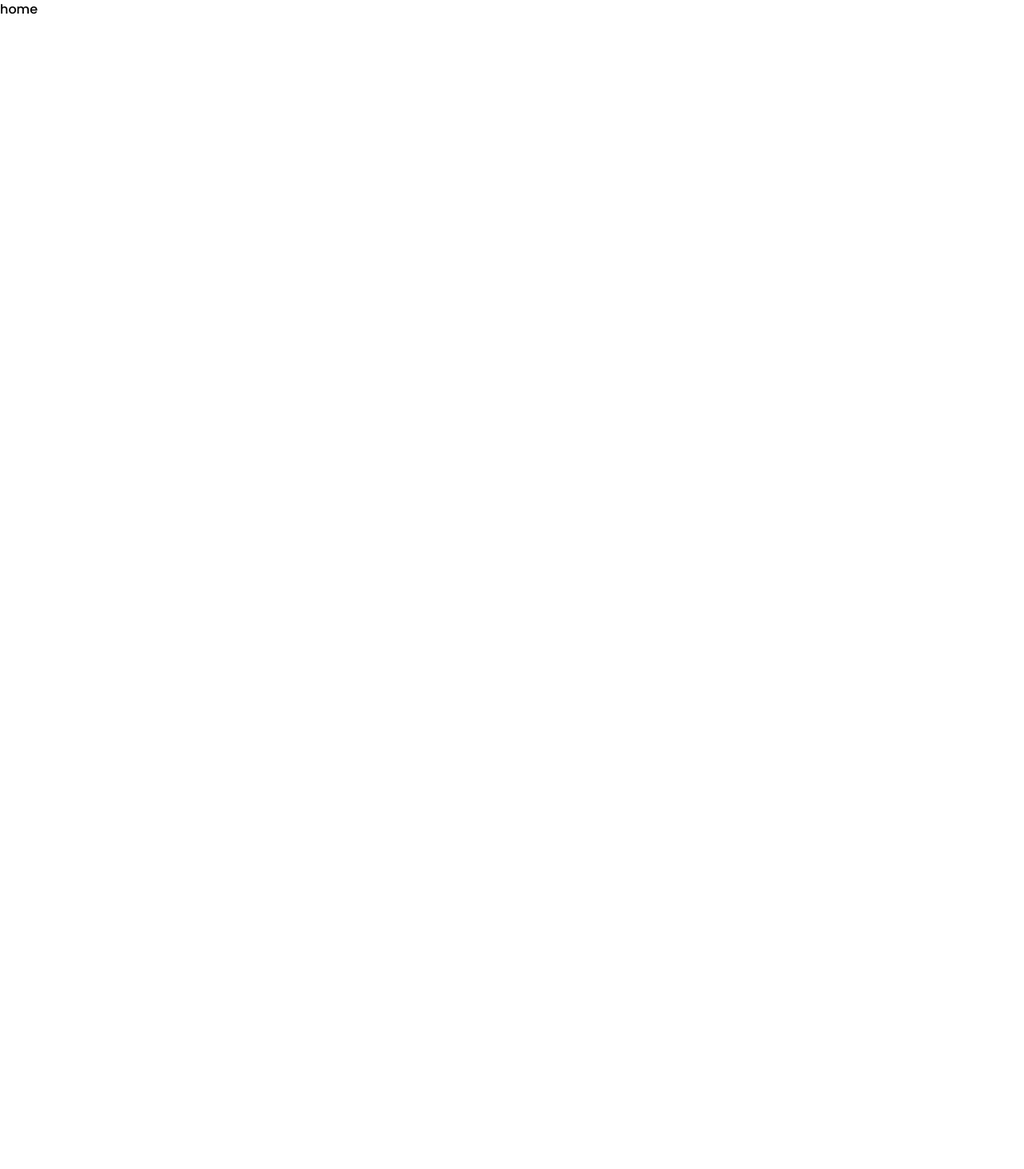
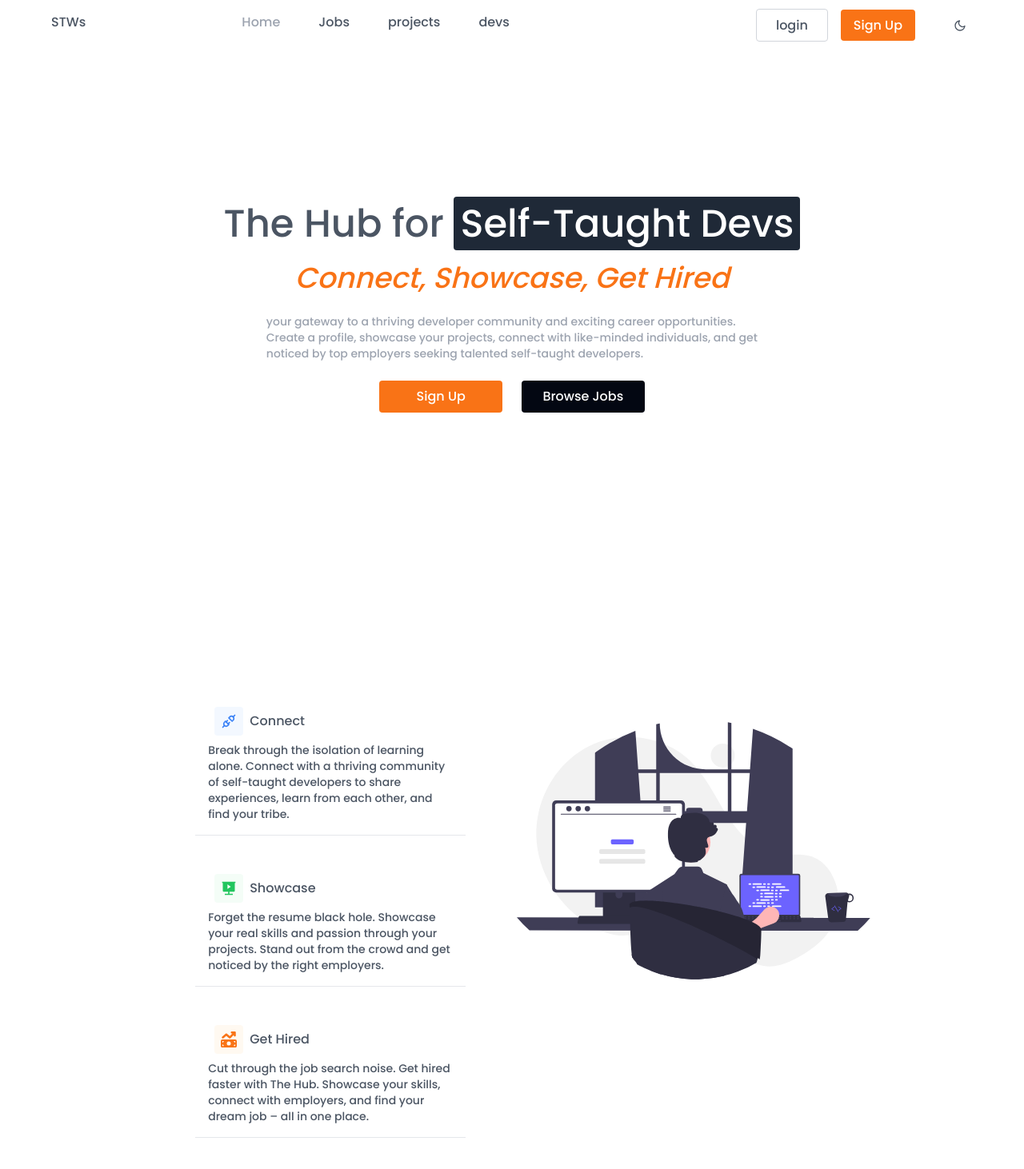
Before and after one commit to brahim-driouch/self_taught_devs, a Next.js app: page / in a window 1280 px wide. Shown: the top 1462 px of the page at 80% size. Before the commit the page ends 800 px from the top, so only its background shows below. Built offline with nearby package versions, Linux system fonts and the light colour scheme.

Commit message:
working on landing page

```diff
--- a/app/_components/common/ThemeSwithcher.tsx
+++ b/app/_components/common/ThemeSwithcher.tsx
@@ -1,14 +1,24 @@
+"use client"
 import { useTheme } from 'next-themes'
+import { useEffect, useState } from 'react'
 import { FiMoon, FiSun } from 'react-icons/fi'
 
 const ThemeSwithcher = () => {
   const { theme, setTheme } = useTheme()
+  const [mounted,setMounted]=useState(false)
 
+
+  useEffect(()=>setMounted(true),[])
+
+  if(!mounted) return <span className='w-8 h-8 rounded-full'></span>
   return (
-    <div>
-      The current theme is: {theme}
-      <FiSun onClick={() => setTheme('light')}/>
-      <FiMoon onClick={() => setTheme('dark')}/>
+    <div className='w-8  h-8 flex justify-center items-center'>
+      {
+      theme === "dark" ? <FiSun onClick={() => setTheme('light')}/>
+      :  <FiMoon onClick={() => setTheme('dark')}/>
+      }
+
+
     </div>
   )
 }
--- /dev/null
+++ b/app/_components/common/topBar/AuthLinks.tsx
@@ -0,0 +1,26 @@
+
+import { authLinks } from "@/constants/navlinks"
+import Link from "next/link"
+const AuthLinks = () => {
+
+    const isRegisterLinks=(name:string):boolean=>{
+        return name === "Sign Up"
+
+    }
+
+  return (
+   <ul className="flex gap-4 justify-end">
+    {
+    authLinks.map((link)=>(
+        <li className="">
+            <Link href={link.path} className={`${isRegisterLinks(link.name) ? "bg-orange-500 text-white  hover:bg-orange-600 px-4": " px-6 border border-gray-300  dark:border-gray-700"} py-2 rounded py-2 `}>
+                {link.name}
+            </Link>
+        </li>
+    ))
+    }
+   </ul>
+  )
+}
+
+export default AuthLinks
--- a/app/_components/common/topBar/Header.tsx
+++ b/app/_components/common/topBar/Header.tsx
@@ -1,8 +1,18 @@
+import ThemeSwithcher from "../ThemeSwithcher"
+import AuthLinks from "./AuthLinks"
+import NavLg from "./NavLg"
 
 const Header = () => {
   return (
-    <header>
-
+    <header className="w-full flex justify-between py-4">
+      <div>
+        STWs
+      </div>
+      <NavLg/>
+      <div className="w-1/3   flex justify-end gap-10 items-center">
+         <AuthLinks/>
+        <ThemeSwithcher/>
+      </div>
 
     </header>
   )
--- a/app/_components/common/topBar/NavLg.tsx
+++ b/app/_components/common/topBar/NavLg.tsx
@@ -1,7 +1,24 @@
+"use client"
+import { type Navlink,navlinks } from "@/constants/navlinks"
+import Link from "next/link"
+import { usePathname } from "next/navigation"
+const NavLg = () => {
+const pathname = usePathname()
+  const links = navlinks
+  console.log(pathname)
+  return (
+    <nav className="hidden lg:flex">
+      <ul className="flex gap-4">
+        {links.map((link:Navlink)=>(
+          <li key={link.name}>
+           <Link href={link.path} className={`${pathname.includes(link.path) ? " text-gray-400 ": ""}   hover:text-gray-400 py-2 px-4 rounded`}>
+           {link.name}
+           </Link>
+          </li>
+        ))}
 
-const NavLg = () => {
-  return (
-    <div>NavLg</div>
+      </ul>
+    </nav>
   )
 }
 
--- /dev/null
+++ b/app/_components/homepage/Developers.tsx
@@ -0,0 +1,65 @@
+import { TbPlugConnected } from "react-icons/tb";
+import { RiSlideshow2Fill } from "react-icons/ri";
+import { FaMoneyBillTrendUp } from "react-icons/fa6";
+import Image from "next/image";
+
+
+const Developers = () => {
+  return (
+    <section className="w-full mt-20 p-8 rounded  flex  justify-center items-start gap-3">
+       <div className="w-full lg:w-1/2 py-16 ">
+       <h2 className="text-xl lg:text-3xl uppercase font-bold dark:text-gray-400 my-6 "></h2>
+        <div className="w-4/5 mx-auto grid grid-cols-1 gap-6 p-2">
+          <div className="p-4 border-b dark:border-b-gray-700 ">
+            <div className="flex gap-2 items-center p-2">
+              <div className="bg-blue-50/75 rounded  p-2">
+              <TbPlugConnected className="text-xl text-blue-500"/>
+              </div>
+            <h3 className="">Connect</h3>
+            </div>
+            <p className="text-sm dark:text-gray-400">
+            Break through the isolation of learning alone. Connect with a thriving community of self-taught developers to share experiences, learn from each other, and find your tribe.
+            </p>
+          </div>
+          <div className="p-4 border-b dark:border-b-gray-700">
+          <div className="flex gap-2 items-center p-2">
+
+              <div className="bg-green-50/75 rounded p-2 ">
+              <RiSlideshow2Fill className="text-xl text-green-500"/>
+              </div>
+            <h3 className="">Showcase</h3>
+            </div>
+            <p className="text-sm dark:text-gray-400">
+            Forget the resume black hole. Showcase your real skills and passion through your projects. Stand out from the crowd and get noticed by the right employers.
+
+            </p>
+          </div>
+          <div className="p-4 border-b dark:border-b-gray-700">
+          <div className=" flex gap-2 items-center p-2">
+
+          <div className="p-2 bg-orange-50/75 rounded">
+          <FaMoneyBillTrendUp className="text-orange-500 text-xl"/>
+          </div>
+           <h3 className="">Get Hired</h3>
+           </div>
+            <p className="text-sm dark:text-gray-400">
+            Cut through the job search noise. Get hired faster with The Hub. Showcase your skills, connect with employers, and find your dream job – all in one place.
+            </p>
+          </div>
+        </div>
+
+       </div>
+       <div className="w-full lg:w-1/2 relative h-[600px]">
+
+<Image
+alt="programmer_image"
+src={"/images/programmer_image.svg"}
+fill={true}
+/>
+
+</div>
+    </section>
+  )
+}
+
+export default Developers
--- /dev/null
+++ b/app/_components/homepage/Hero.tsx
@@ -0,0 +1,24 @@
+
+
+
+const Hero = () => {
+  return (
+    <div className=" flex flex-col gap-6 justify-start items-center p-24">
+        <h1 className="text-2xl lg:text-5xl">The Hub for  <span className="bg-gray-800 text-white px-2 rounded"> Self-Taught Devs</span> <br/></h1>
+        <h2 className="text-xl lg:text-4xl text-orange-500"><i>Connect, Showcase, Get Hired</i></h2>
+        <p className="w-full mx-auto lg:w-4/5 text-gray-400 text-sm">
+        your gateway to a thriving developer community and exciting career opportunities.  Create a profile, showcase your projects, connect with like-minded individuals, and get noticed by top employers seeking talented self-taught developers.
+        </p>
+        <div className="w-full flex gap-6 justify-center">
+            <button className="w-1/5 bg-orange-500 hover:bg-orange-600 text-white p2 rounded">
+                Sign Up
+            </button>
+            <button className="w-1/5 bg-gray-950 hover:bg-black text-white p-2 rounded">
+                Browse Jobs
+            </button>
+        </div>
+    </div>
+  )
+}
+
+export default Hero
--- a/app/layout.tsx
+++ b/app/layout.tsx
@@ -1,10 +1,13 @@
 import type { Metadata } from "next";
 import { Poppins } from "next/font/google";
 import "./globals.css";
-import { ThemeProvider } from "next-themes";
 import Header from "./_components/common/topBar/Header";
+import ThemeProvider from "./providers/ThemeProvider";
 
-const poppins = Poppins({ subsets: ["latin"],weight:["300","500","700","900"] });
+const poppins = Poppins({
+  subsets: ["latin"],
+  weight: [ "500", "700", "900"],
+});
 
 export const metadata: Metadata = {
   title: "Create Next App",
@@ -17,12 +20,12 @@ export default function RootLayout({
   children: React.ReactNode;
 }>) {
   return (
-    <html lang="en" suppressHydrationWarning>
-      <body className={poppins.className}>
+    <html className="dark:bg-gray-900" lang="en"  suppressHydrationWarning>
+      <body className={poppins.className + " dark:text-gray-200 text-gray-600 font-light"}>
         <ThemeProvider>
-          <main className="max-w-2xl flex flex-col justify-start">
-            <Header/>
-          {children}
+          <main className="max-w-6xl mx-auto flex  min-h-screen flex-col justify-start items-center ">
+            <Header />
+            {children}
           </main>
         </ThemeProvider>
       </body>
--- a/app/page.tsx
+++ b/app/page.tsx
@@ -1,8 +1,11 @@
+import Developers from "./_components/homepage/Developers";
+import Hero from "./_components/homepage/Hero";
 
 export default function Home() {
   return (
-    <div>
-         home
+    <div className="lg:p-24 flex flex-col justify-start items-center gap-10">
+         <Hero/>
+         <Developers/>
     </div>
   );
 }
--- /dev/null
+++ b/app/providers/ThemeProvider.tsx
@@ -0,0 +1,12 @@
+"use client"
+import { ThemeProvider } from "next-themes";
+
+
+export default function Provider({children}:{children:React.ReactNode}){
+    return (
+    <ThemeProvider attribute="class" >
+     {children}
+    </ThemeProvider>
+
+)
+}
--- a/constants/navlinks.ts
+++ b/constants/navlinks.ts
@@ -8,8 +8,31 @@ export type Navlink = {
 
 export const navlinks:Navlink[] =[
     {
-        name:"home",
-        path:"/"
+        name:"Home",
+        path:"/",
+
     },
+    {
+        name:"Jobs",
+        path:"/jobs"
+    },
+    {
+        name:"projects",
+        path:"/projects"
+    },
+    {
+        name:"devs",
+        path:"/devs"
+    }
 
 ]
+
+export const authLinks: Navlink[]=[
+    {
+        name:"login",
+        path:"/login"
+    },{
+        name:"Sign Up",
+        path:"/sign-up"
+    }
+]
--- a/tailwind.config.ts
+++ b/tailwind.config.ts
@@ -6,7 +6,9 @@ const config: Config = {
     "./components/**/*.{js,ts,jsx,tsx,mdx}",
     "./app/**/*.{js,ts,jsx,tsx,mdx}",
   ],
+  darkMode:"selector",
   theme: {
+
     extend: {
 
     },
```
Also changed, not shown: public/images/programmer_image.svg (added).
